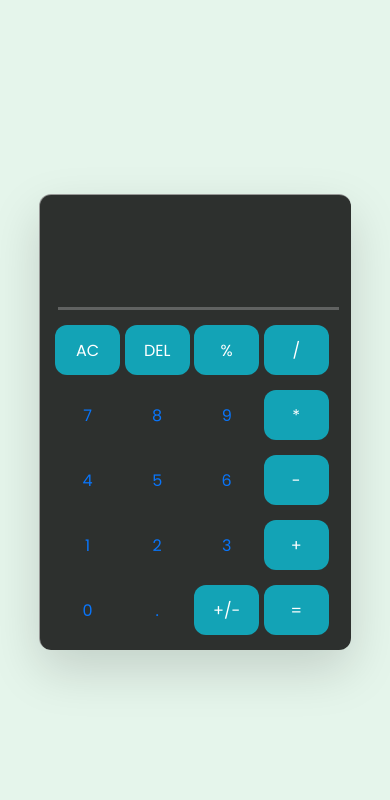
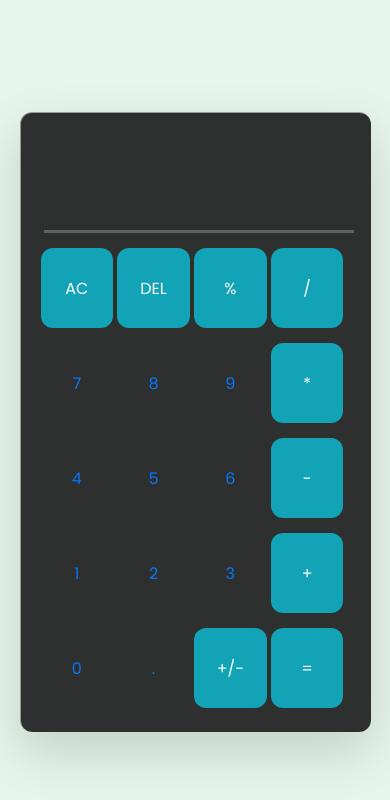
Before and after one commit to hernancoronel/bubles-calculator, a plain HTML site: page index.html in a window 390 px wide. Drawn offline with Linux system fonts and the light colour scheme.

Commit message:
Modificiaciones de interfaz

```diff
--- a/style.css
+++ b/style.css
@@ -26,8 +26,13 @@ body {
   background-color: crimson !important;
 }
 
+#pantalla {
+  font-size: 30px;
+}
+
 .container {
   z-index: 12;
+  height: 580px;
   width: 360px;
   padding: 15px;
   border-radius: 12px;
@@ -35,6 +40,7 @@ body {
   box-shadow: 0 20px 50px rgba(0, 0, 0, 0.15);
   border-top: 1px solid rgba(255, 255, 255, 0.5);
   border-left: 1px solid rgba(255, 255, 255, 0.5);
+  padding: 20px;
 }
 
 .container input[type="text"] {
@@ -69,18 +75,25 @@ body {
   background: rgba(255, 255, 255, 0.1);
 }
 
+.container input[type="button"] {
+  height: 70px;
+  font-size: 22px;
+}
+
 /* Responsive Styles */
 @media screen and (max-width: 768px) {
   .container {
-    width: 80%;
+    height: 620px;
+    width: 90%;
   }
 
   .container input[type="text"] {
+    font-size: 20px;
+  }
+
+  .container input[type="button"] {
+    height: 80px;
     font-size: 16px;
   }
 
-  .container input[type="button"] {
-    height: 50px;
-    font-size: 16px;
-  }
 }
```
